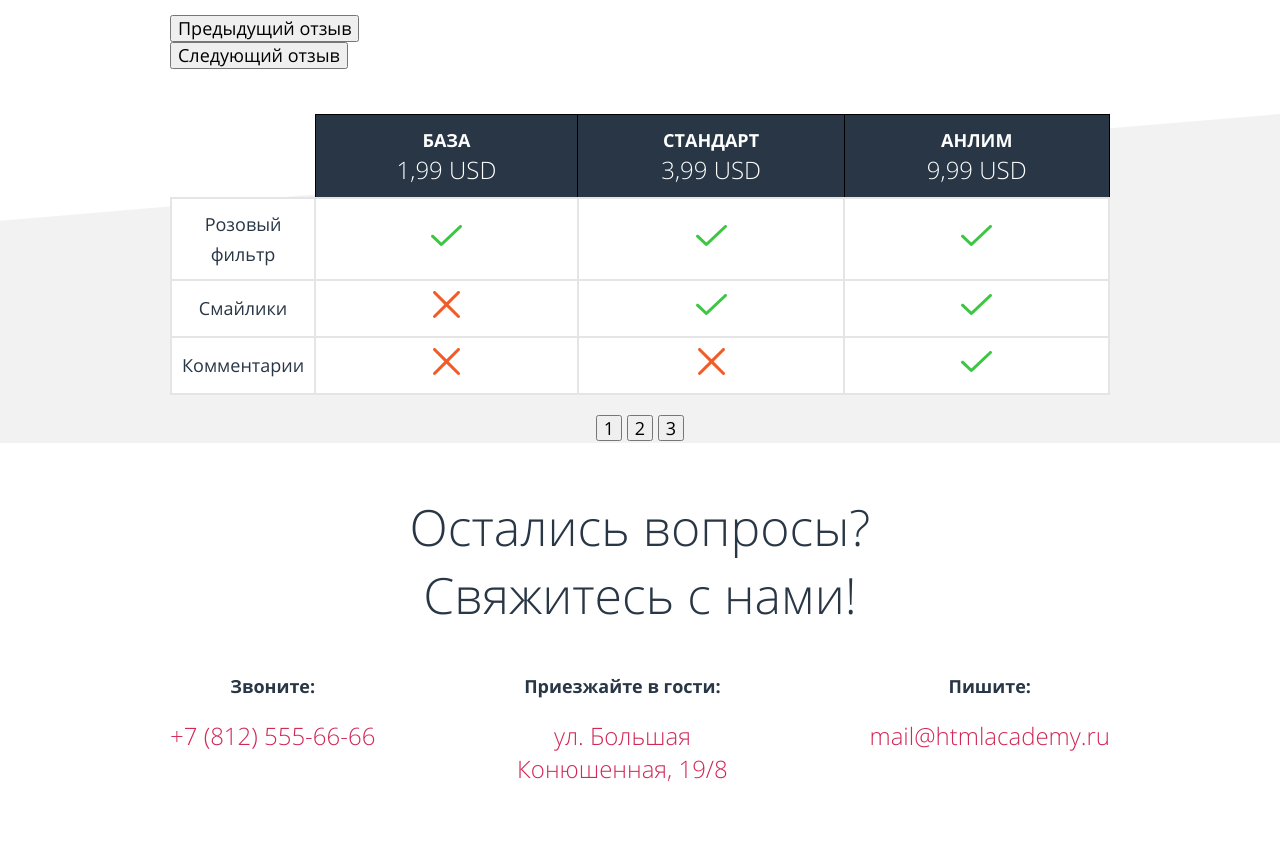
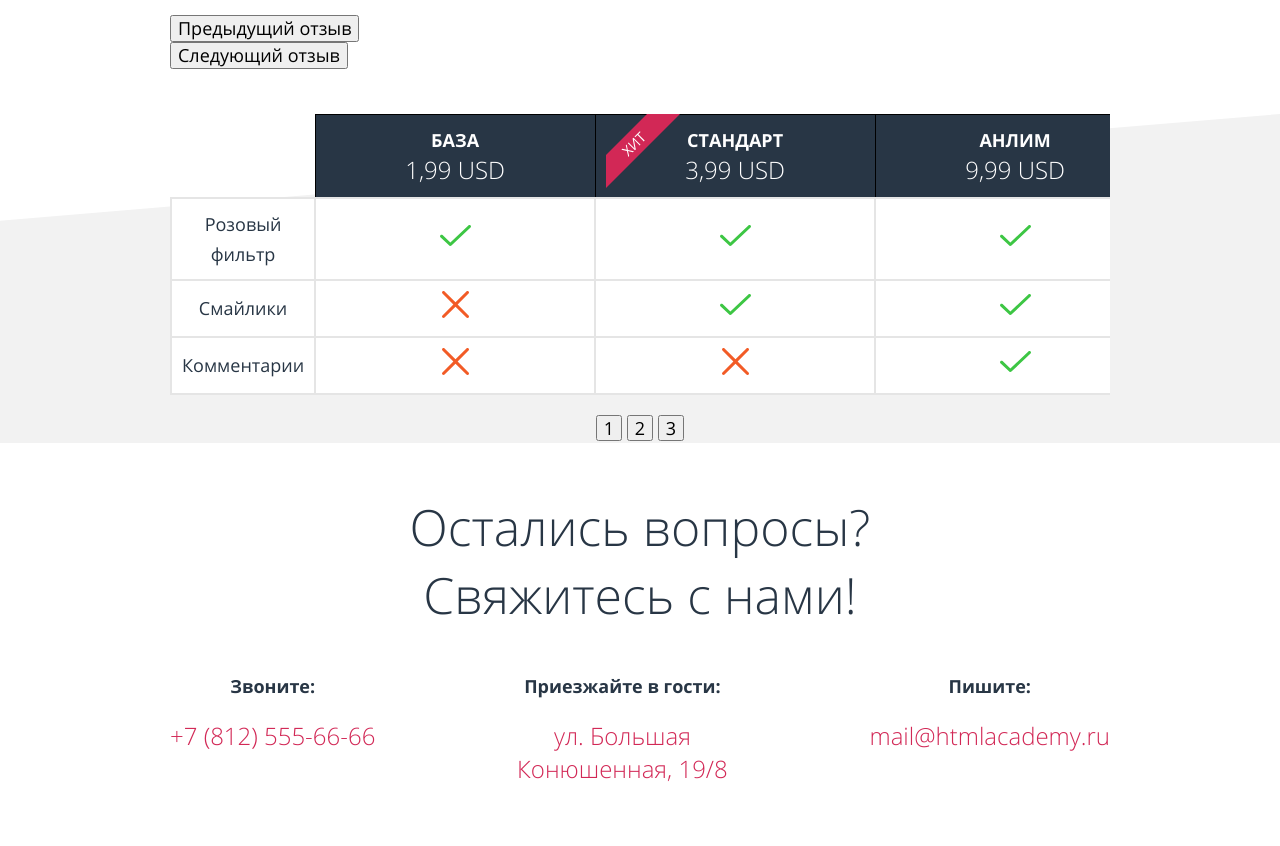
Before and after one commit to AnnaShchegoleva/1569193-pink-21, a website: page source/index.html in a window 1280 px wide. Shown: the part 2254-3100 px from the top of the page. Drawn offline with nearby package versions, Linux system fonts and the light colour scheme; files that its build step writes are made by us from their sources.

Commit message:
Правка таблицы и отзывов

```diff
--- a/source/less/blocks/reviews.less
+++ b/source/less/blocks/reviews.less
@@ -43,12 +43,7 @@
 
   @media (min-width: @tablet-width) {
     display: block;
-    line-height: 30px;
     order: 3;
-  }
-
-  @media (min-width: @desktop-width) {
-    font-size: 18px;
   }
 }
 
--- a/source/less/blocks/tariffs.less
+++ b/source/less/blocks/tariffs.less
@@ -20,8 +20,6 @@
 .tariffs__name {
   min-height: 94px;
   color: @white;
-  font-size: 18px;
-  line-height: 30px;
   font-weight: 700;
   text-transform: uppercase;
 }
@@ -30,7 +28,7 @@
   padding: 10px;
   border: 1px solid black;
   background-color: @darkblue;
-  width: 280px;
+  min-width: 280px;
 }
 
 .tariffs__option td {
@@ -68,6 +66,18 @@
   font-size: 24px;
 }
 
+.tariffs__item--current::before {
+  content: "";
+  display: block;
+  width: 74px;
+  height: 74px;
+  position: absolute;
+  top: 0;
+  background-image: url("../img/hit-tariff.svg");
+  background-repeat: no-repeat;
+  background-position: top;
+}
+
 .tariffs__item--empty {
   border-top-width: 0;
   border-left-width: 0;
```
Also changed, not shown: source/img/hit-tariff.svg (added).
